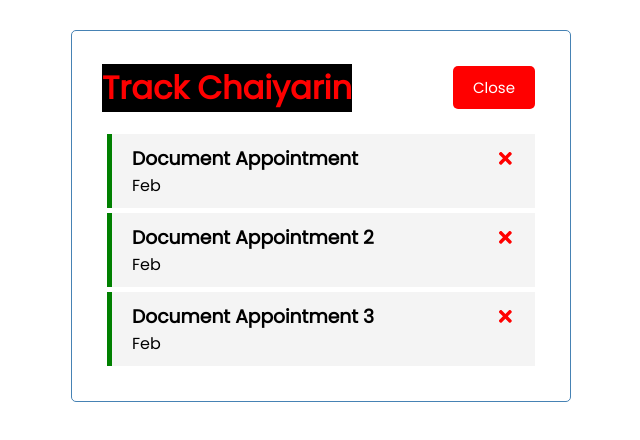
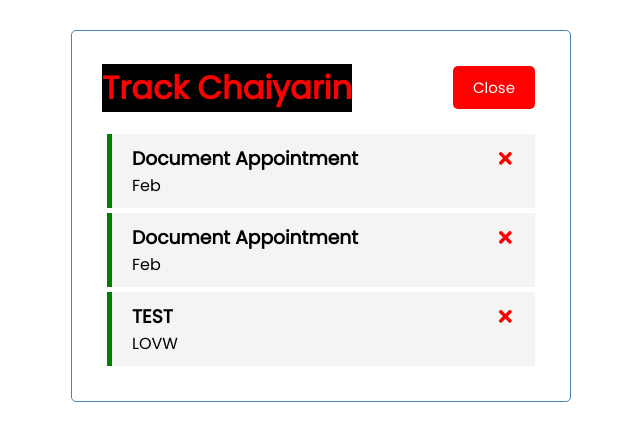
Before and after one commit to chaiyarin/react-tracker-todolist, a React (Create React App) app: page / in a window 1280 px wide. Shown: the top 440 px of the page, without its empty margins (319-959 px from the left). Built offline with nearby package versions, Linux system fonts and the light colour scheme; data requests are answered from the project's data file.

Commit message:
insert update delete by rest api useEffect

```diff
--- a/db.json
+++ b/db.json
@@ -13,10 +13,10 @@
       "reminder": true
     },
     {
-      "id": 3,
-      "text": "Document Appointment",
-      "day": "Feb",
-      "reminder": true
+      "text": "TEST",
+      "day": "LOVW",
+      "reminder": true,
+      "id": 3
     }
   ]
 }
--- a/src/App.js
+++ b/src/App.js
@@ -3,34 +3,30 @@ import './App.css'
 import Header from './components/Header'
 import Tasks from './components/Tasks'
 import AddTask from './components/AddTask'
-import { useState } from 'react'
+import { useState, useEffect } from 'react'
 
 function App() {
 
   const [showAddTask, setShowAddTask] = useState(false)
 
-  const [tasks, setTasks] = useState([
-    {
-      id: 1,
-      text: 'Document Appointment',
-      day: 'Feb',
-      reminder: true
-    },
-    {
-      id: 2,
-      text: 'Document Appointment 2',
-      day: 'Feb',
-      reminder: true
+  const [tasks, setTasks] = useState([])
+
+  useEffect(() => {
+    const getTasks = async () => {
+      const tasksFromServer = await fetchTasks()
+      setTasks(tasksFromServer)
     }
-    , {
-      id: 3,
-      text: 'Document Appointment 3',
-      day: 'Feb',
-      reminder: true
-    }
-  ])
+    getTasks()
+  }, [])
 
-  const deleteTask = (id) => {
+  const fetchTasks = async () => {
+    const res = await fetch('http://localhost:5000/tasks')
+    const data = await res.json()
+    return data
+  }
+
+  const deleteTask = async (id) => {
+    await fetch(`http://localhost:5000/tasks/${id}`, {method: 'DELETE'})
     setTasks(tasks.filter(task => task.id !== id))
   }
 
@@ -43,10 +39,16 @@ function App() {
   }
 
   // Add Task
-  const addTask = (task) => {
-    const id = Math.floor(Math.random() * 10000) + 1
-    const newTask = { id, ...task }
-    setTasks([...tasks, newTask])
+  const addTask = async (task) => {
+    const res = await fetch('http://localhost:5000/tasks', {
+      method: 'POST',
+      headers: {
+        'Content-type':'application/json'
+      },
+      body: JSON.stringify(task) // javascript object to json string
+    })
+    const data = await res.json()
+    setTasks([...tasks, data])
   }
 
   const name = 'Chaiyarin';
```
